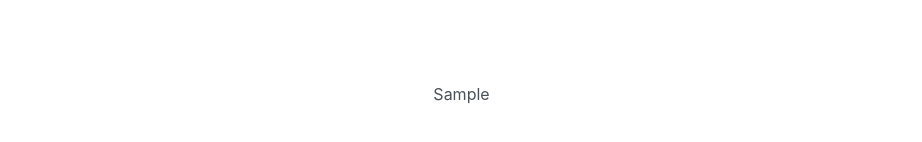
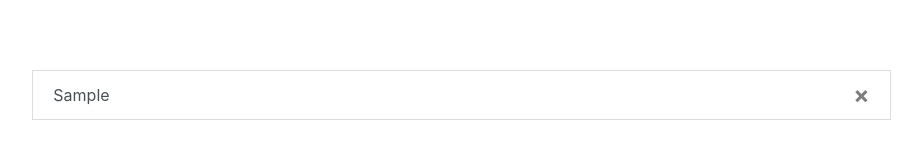
Before and after one commit to Mick22121987/FA-4-ApprofondissementComposant, an Angular app: page / in a window 1280 px wide. Both pictures are taken after typing "Sample" into the empty fields and a click on the button "Ajouter". Shown: the part 218-360 px from the top of the page, without its empty margins (171-1093 px from the left). Built offline with nearby package versions, Linux system fonts and the light colour scheme.

Commit message:
Lecon 3 Propriété Output

```diff
--- a/src/app/app.component.html
+++ b/src/app/app.component.html
@@ -9,6 +9,6 @@
 
 <div class="row" style="margin-top:100px;">
   <ul class="list-group list-group-flush col-8 mx-auto">
-    <app-item *ngFor="let f of fruits" [fruit]="f"></app-item>
+    <app-item *ngFor="let f of fruits" [fruit]="f" (deleteF)="deleteFruit($event)"></app-item>
   </ul>
 </div>
--- a/src/app/app.component.ts
+++ b/src/app/app.component.ts
@@ -10,4 +10,8 @@ export class AppComponent {
 
   constructor() {
   }
+
+  public deleteFruit(fruit: string) {
+    this.fruits.splice(this.fruits.indexOf(fruit), 1);
+  }
 }
--- a/src/app/item/item.component.html
+++ b/src/app/item/item.component.html
@@ -1,3 +1,4 @@
-<li class="list-group-item list-group-item-action text-center">
+<li class="list-group-item list-group-item-action" style="border: 1px solid #ddd">
   {{ fruit }}
+  <span class="close ml-auto" (click)="deleteFruit()">&times;</span>
 </li>
--- a/src/app/item/item.component.ts
+++ b/src/app/item/item.component.ts
@@ -1,16 +1,18 @@
-import { Component, OnInit, Input } from '@angular/core';
+import { Component, OnInit, Input, EventEmitter, Output } from '@angular/core';
 
 @Component({
   selector: 'app-item',
-  templateUrl: './item.component.html',
-  inputs: ['fruit']
+  templateUrl: './item.component.html'
 })
 export class ItemComponent implements OnInit {
-  // @Input() public fruit: string;
-
+  @Input() public fruit: string;
+  @Output() public deleteF: EventEmitter<string> = new EventEmitter();
   constructor() { }
 
   ngOnInit() {
   }
 
+  deleteFruit() {
+    this.deleteF.emit(this.fruit);
+  }
 }
```
